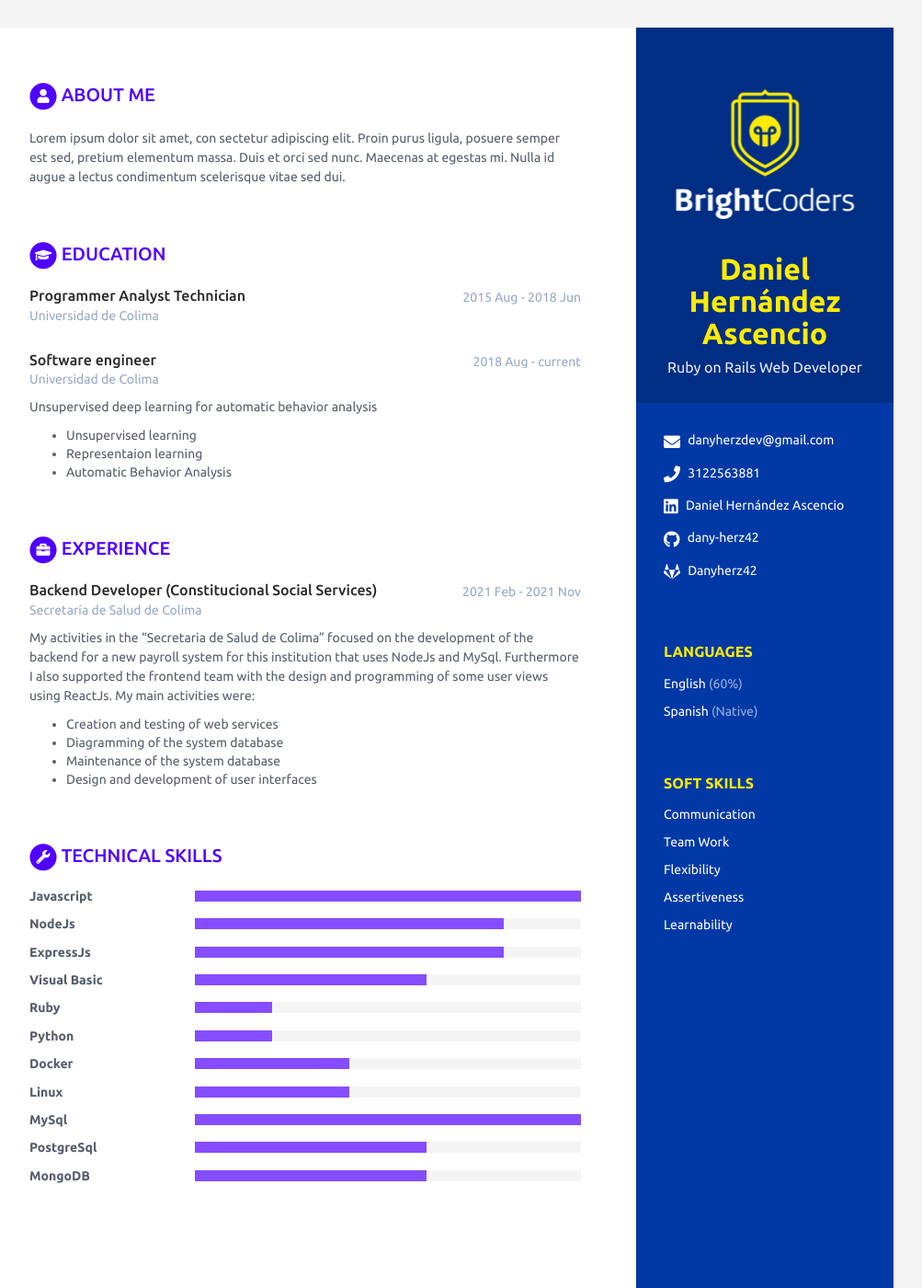
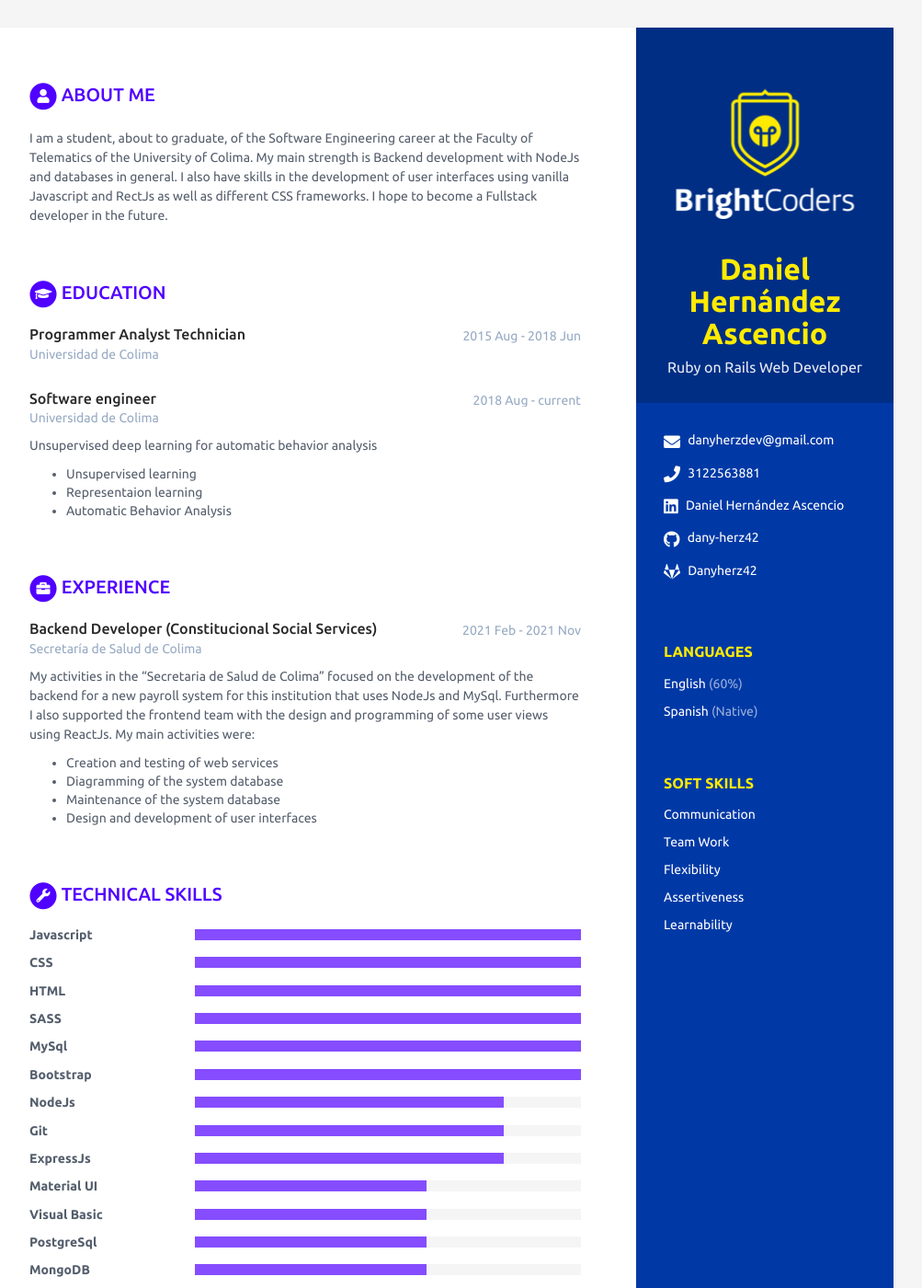
Before and after one commit to BC-MAY-21-ROR/kata-03-scorecard-dany-herz42, a Jekyll site: the page built from index.html, in a window 1280 px wide and 1400 px high. Shown: the whole window at 92% size, without its empty margins (168-1171 px from the left). Built offline with Jekyll 4.4.1, drawn with Linux system fonts in a browser that asks for light colours; part of the change alters nothing that is shown; some of the changed text lies outside the part shown.

Commit message:
Changes in data.yml
- Summary added
- New technical skills added

```diff
--- a/_data/data.yml
+++ b/_data/data.yml
@@ -47,7 +47,7 @@ sidebar:
 career-profile:
   title: About Me # NO MODIFICAR
   summary: |
-    Lorem ipsum dolor sit amet, con sectetur adipiscing elit. Proin purus ligula, posuere semper est sed, pretium elementum massa. Duis et orci sed nunc. Maecenas at egestas mi. Nulla id augue a lectus condimentum scelerisque vitae sed dui.
+    I am a student, about to graduate, of the Software Engineering career at the Faculty of Telematics of the University of Colima. My main strength is Backend development with NodeJs and databases in general. I also have skills in the development of user interfaces using vanilla Javascript and RectJs as well as different CSS frameworks. I hope to become a Fullstack developer in the future.
 
 # Registra aquí tus estudios. Agrega o elimina según sea necesario
 educationcomplete:
@@ -96,14 +96,68 @@ skills:
     - name: Javascript
       level: 100%
 
+    - name: CSS
+      level: 100%
+
+    - name: HTML
+      level: 100%
+
+    - name: SASS
+      level: 100%
+
+    - name: MySql
+      level: 100%
+
+    - name: Bootstrap
+      level: 100%
+
     - name: NodeJs
+      level: 80%
+
+    - name: Git
       level: 80%
 
     - name: ExpressJs
       level: 80%
 
+    - name: Material UI
+      level: 60%
+
     - name: Visual Basic
       level: 60%
+
+    - name: PostgreSql
+      level: 60%
+
+    - name: MongoDB
+      level: 60%
+
+    - name: ReactJs
+      level: 60%
+
+    - name: React Native
+      level: 40%
+
+    - name: Kotlin
+      level: 40%
+
+    - name: PHP
+      level: 40%
+
+    - name: Axure RP
+      level: 40%
+
+    - name: Adobe XD
+      level: 40%
+
+    - name: Docker
+      level: 40%
+
+    - name: Linux
+      level: 40%
+
+    - name: Figma
+      level: 40%
 
     - name: Ruby
       level: 20%
@@ -111,20 +165,8 @@ skills:
     - name: Python
       level: 20%
 
-    - name: Docker
-      level: 40%
 
-    - name: Linux
-      level: 40%
 
-    - name: MySql
-      level: 100%
-
-    - name: PostgreSql
-      level: 60%
-
-    - name: MongoDB
-      level: 60%
 
 
 
```
